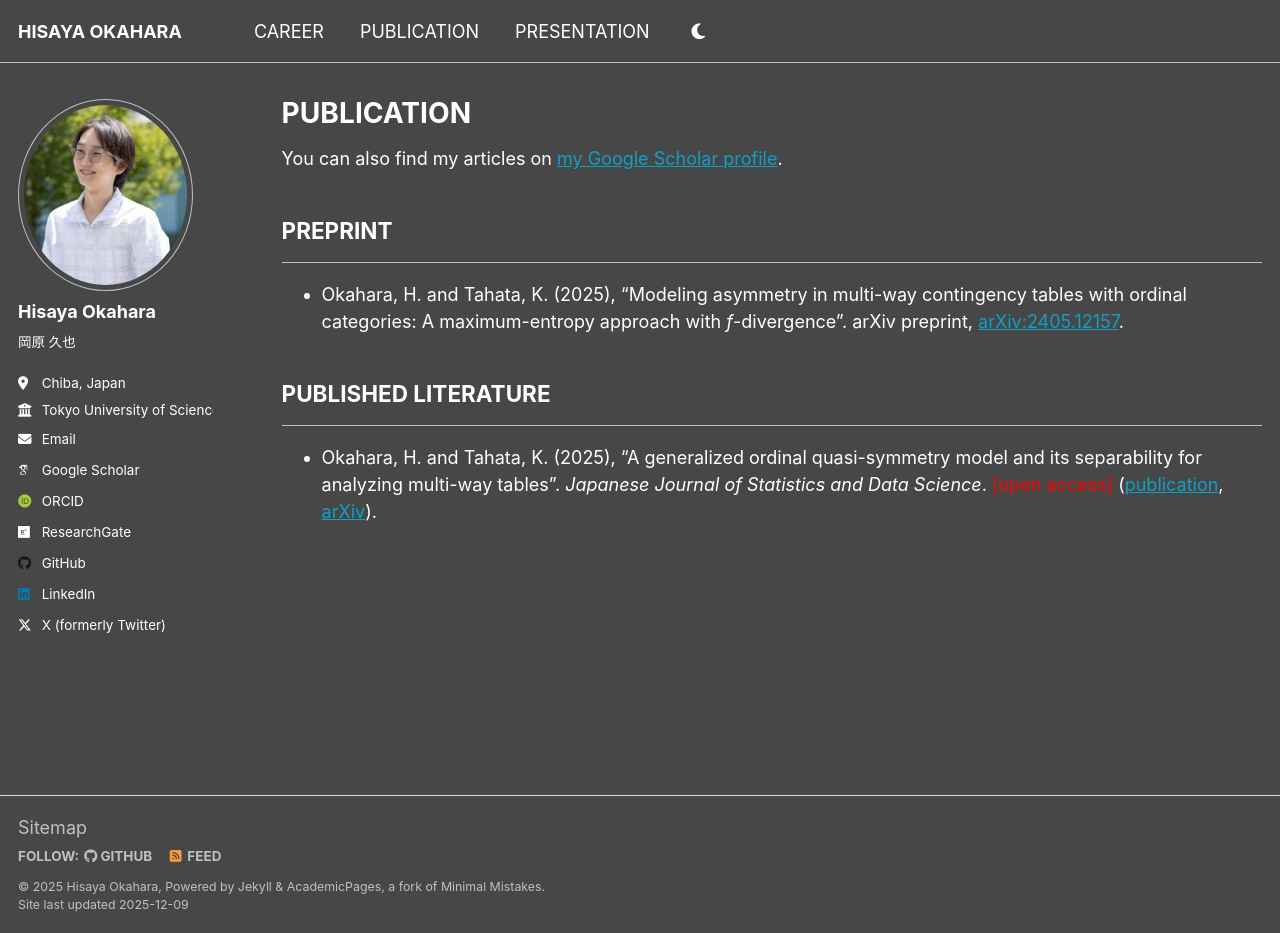
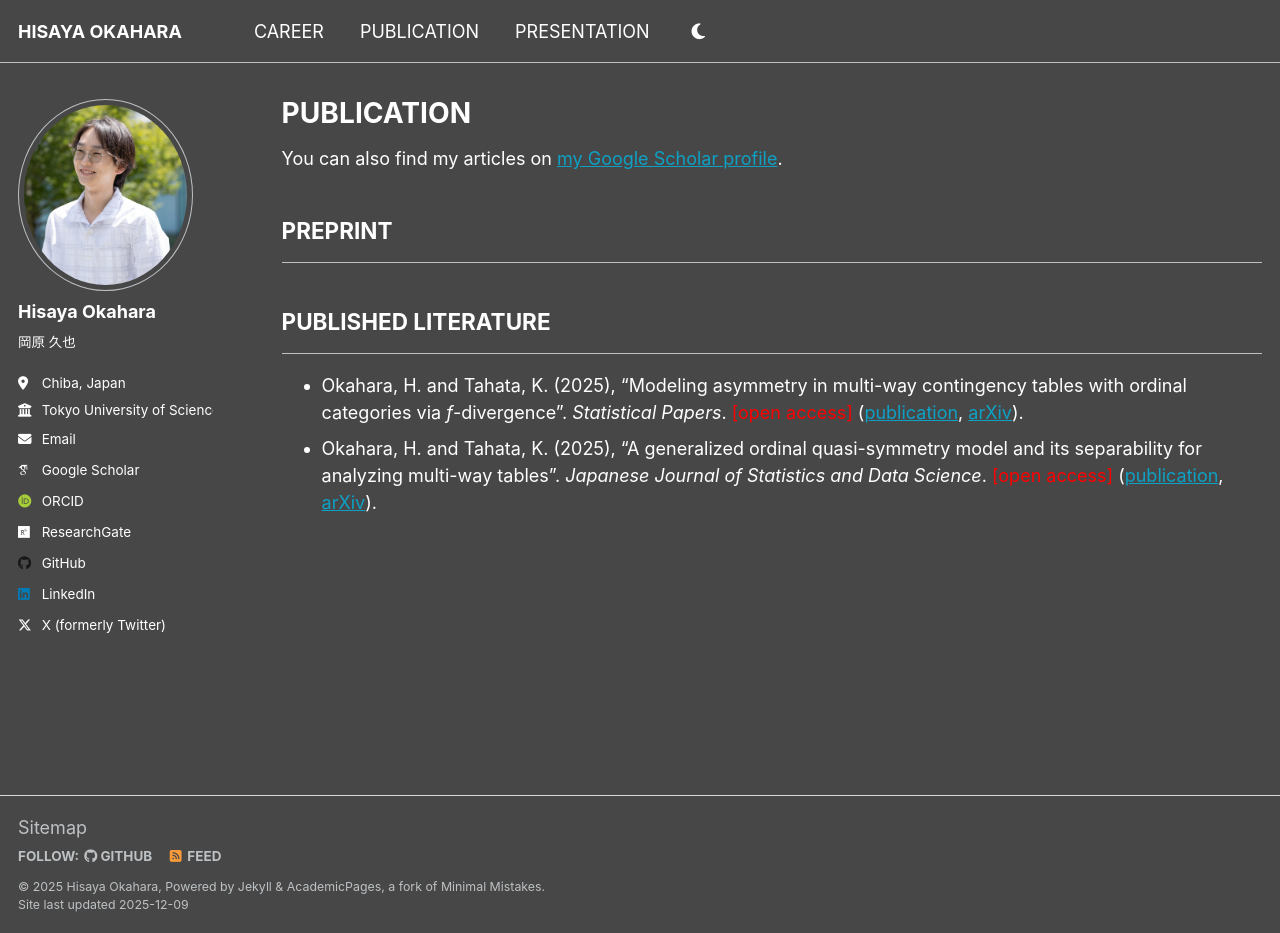
Before and after one commit to h-okahara/h-okahara.github.io, a Jekyll site: the page built from _pages/publication.md, in a window 1280 px wide and 933 px high. Built offline with Jekyll 4.4.1, drawn with Linux system fonts in a browser that asks for light colours; some web fonts are replaced.

Commit message:
Update publication.md

```diff
--- a/_pages/publication.md
+++ b/_pages/publication.md
@@ -9,8 +9,8 @@ You can also find my articles on [my Google Scholar profile](https://scholar.goo
 
 ## PREPRINT
 ---
-- Okahara, H. and Tahata, K. (2025), "Modeling asymmetry in multi-way contingency tables with ordinal categories: A maximum-entropy approach with *f*-divergence". arXiv preprint, [arXiv:2405.12157](https://arxiv.org/abs/2405.12157).
 
 ## PUBLISHED LITERATURE
 ---
+- Okahara, H. and Tahata, K. (2025), "Modeling asymmetry in multi-way contingency tables with ordinal categories via *f*-divergence". *Statistical Papers*. <span style="color: red;">[open access]</span> ([publication](https://link.springer.com/article/10.1007/s42081-024-00289-4), [arXiv](https://arxiv.org/abs/2405.04193)).
 - Okahara, H. and Tahata, K. (2025), "A generalized ordinal quasi-symmetry model and its separability for analyzing multi-way tables". *Japanese Journal of Statistics and Data Science*. <span style="color: red;">[open access]</span> ([publication](https://link.springer.com/article/10.1007/s42081-024-00289-4), [arXiv](https://arxiv.org/abs/2405.04193)).
```
